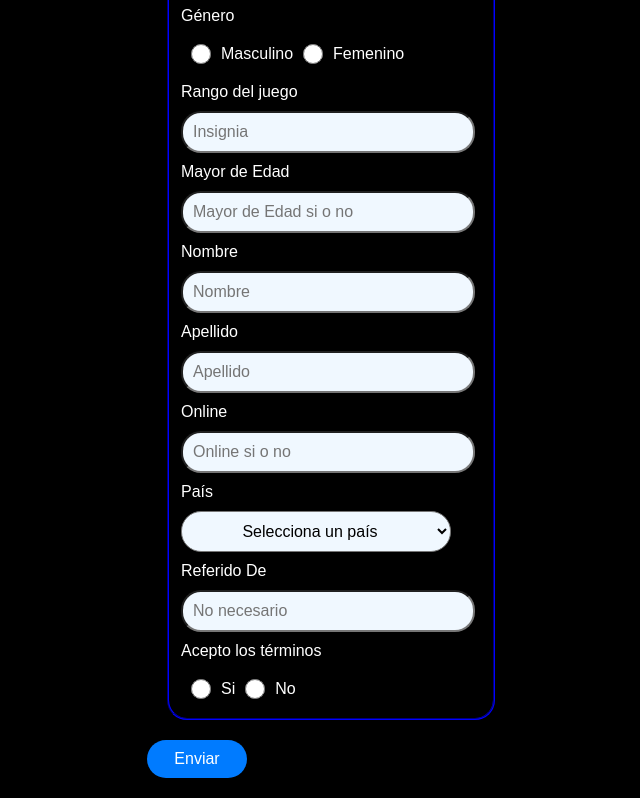
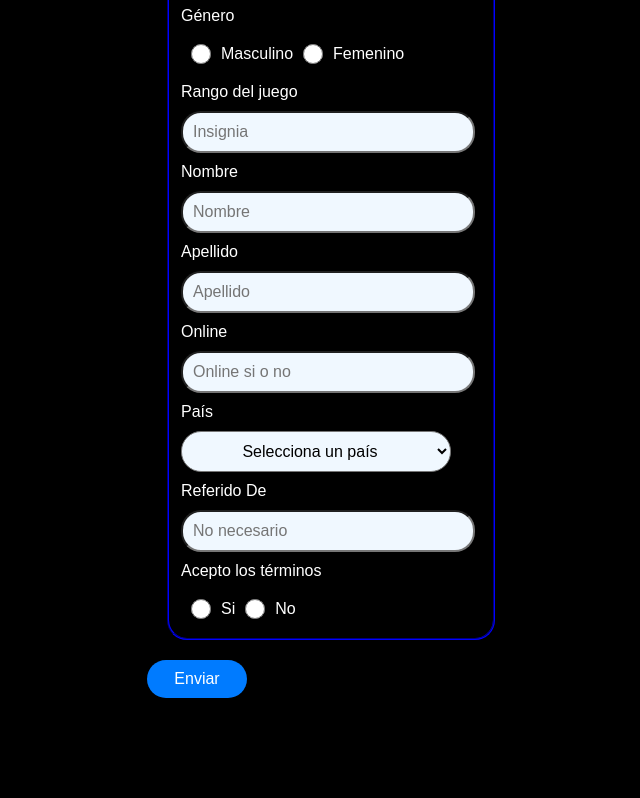
Before and after one commit to INGsebas14/formulario-prueba-pagina-web, a website: page index.html in a window 1280 px wide. Shown: the part 814-1612 px from the top of the page, without its empty margins (309-949 px from the left). After the commit the page ends 1532 px from the top, so only its background shows below. Drawn offline with Linux system fonts and the light colour scheme.

Commit message:
quitamos el inpu que pedia si ersa o no mayor

```diff
--- a/index.html
+++ b/index.html
@@ -53,9 +53,6 @@
                 <label for="insignia">Rango del juego</label>
                 <input type="text" id="insignia" placeholder="Insignia">
 
-                <label for="mayoredad">Mayor de Edad</label>
-                <input type="text" id="mayoredad" placeholder="Mayor de Edad si o no">
-
                 <label for="nombre">Nombre</label>
                 <input type="text" id="nombre"  placeholder="Nombre">
 
```
